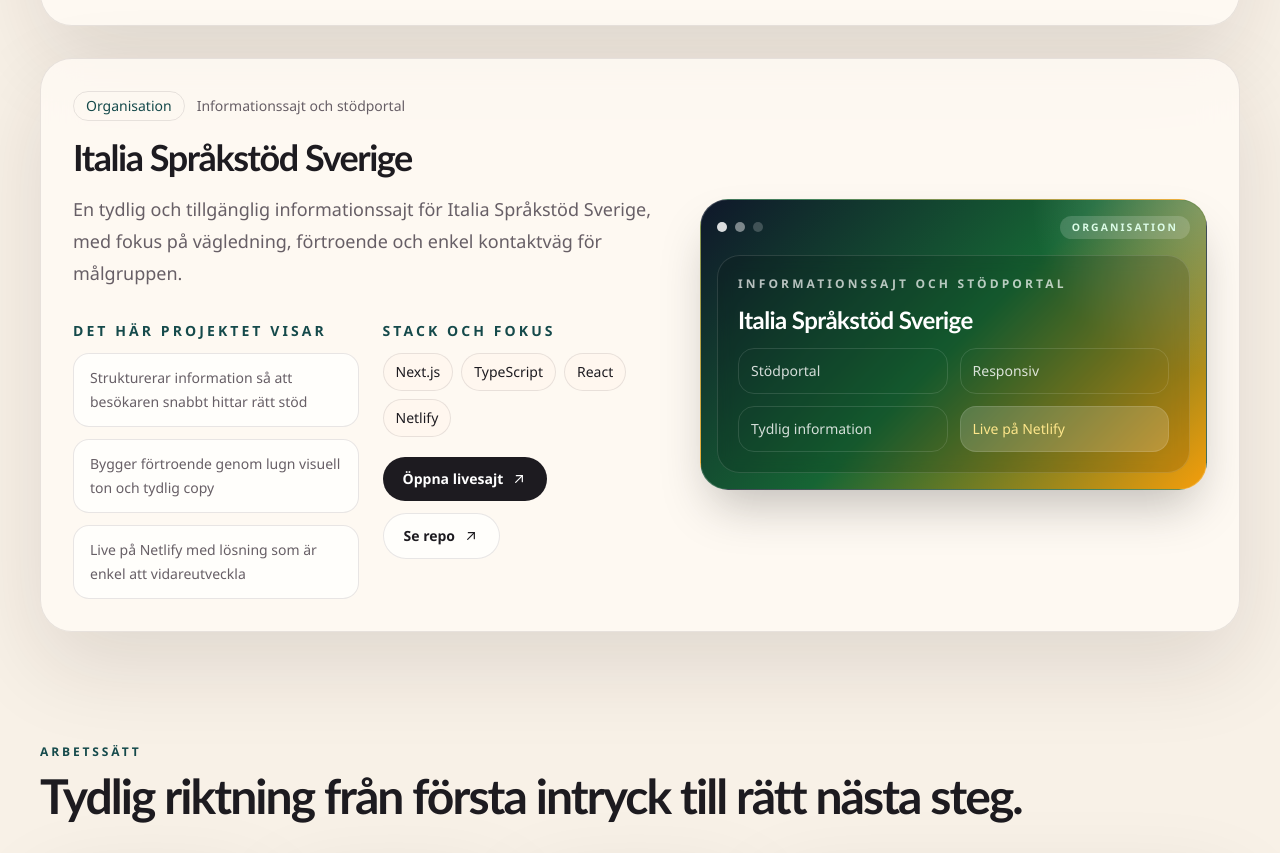
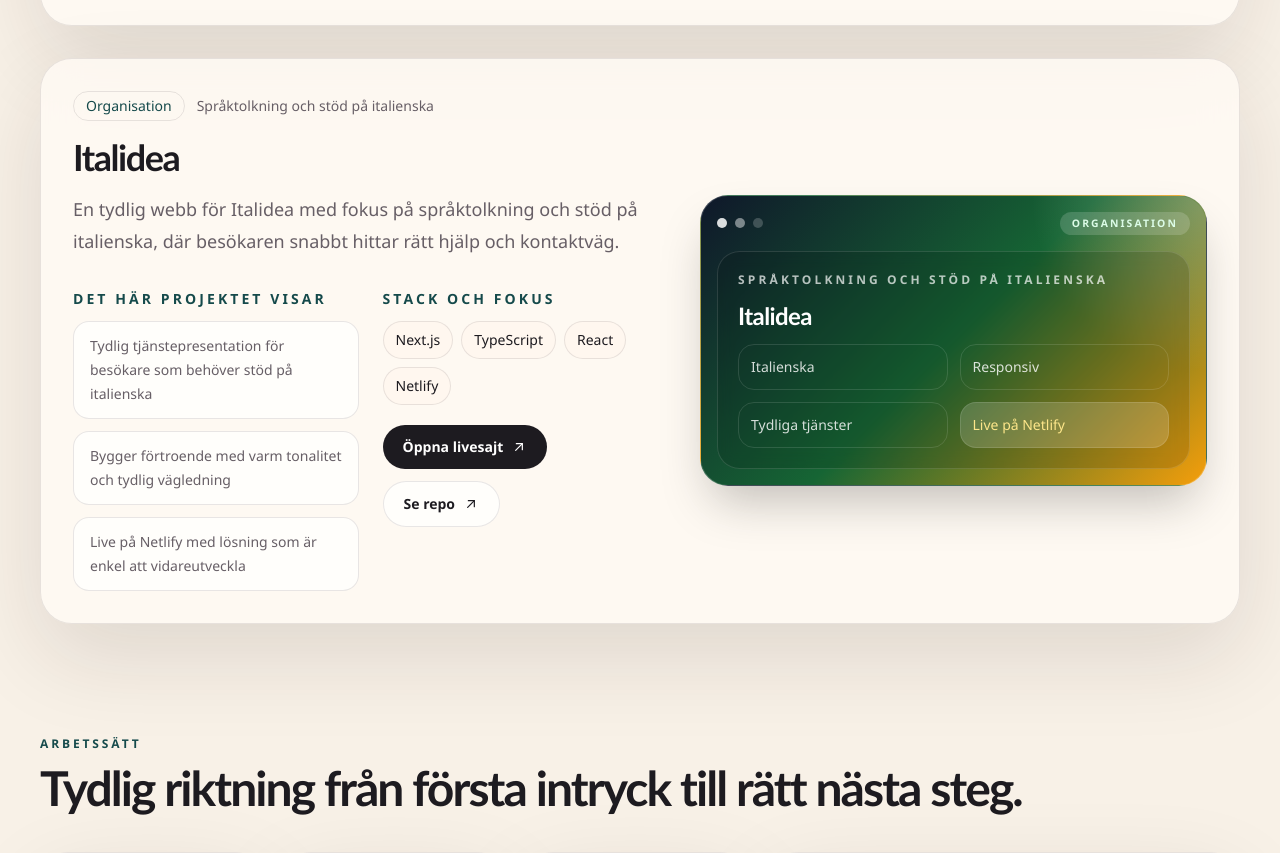
Before and after one commit to Elli2022/eleonora-portfolio, a Next.js app: page / in a window 1280 px wide. Shown: the part 3630-4483 px from the top of the page. Built offline with nearby package versions, Linux system fonts and the light colour scheme.

Commit message:
Portfolio: uppdatera Italia-projekt till Italidea

```diff
--- a/src/app/page.tsx
+++ b/src/app/page.tsx
@@ -142,21 +142,21 @@ const projects: Project[] = [
   },
 
   {
-    name: "Italia Språkstöd Sverige",
-    category: "Informationssajt och stödportal",
+    name: "Italidea",
+    category: "Språktolkning och stöd på italienska",
     summary:
-      "En tydlig och tillgänglig informationssajt för Italia Språkstöd Sverige, med fokus på vägledning, förtroende och enkel kontaktväg för målgruppen.",
+      "En tydlig webb för Italidea med fokus på språktolkning och stöd på italienska, där besökaren snabbt hittar rätt hjälp och kontaktväg.",
     impact: [
-      "Strukturerar information så att besökaren snabbt hittar rätt stöd",
-      "Bygger förtroende genom lugn visuell ton och tydlig copy",
+      "Tydlig tjänstepresentation för besökare som behöver stöd på italienska",
+      "Bygger förtroende med varm tonalitet och tydlig vägledning",
       "Live på Netlify med lösning som är enkel att vidareutveckla",
     ],
     stack: ["Next.js", "TypeScript", "React", "Netlify"],
-    href: "https://italia-sprakstod-sverige.netlify.app/",
+    href: "https://italidea.netlify.app/",
     cta: "Öppna livesajt",
-    repoHref: "https://github.com/Elli2022/Italia-Sprakstod-Sverige",
+    repoHref: "https://github.com/Elli2022/Italidea",
     badge: "Organisation",
-    previewHighlights: ["Stödportal", "Responsiv", "Tydlig information", "Live på Netlify"],
+    previewHighlights: ["Italienska", "Responsiv", "Tydliga tjänster", "Live på Netlify"],
     preview: {
       gradient: "linear-gradient(135deg, #0f172a 0%, #166534 50%, #f59e0b 100%)",
       surface: "rgba(255, 255, 255, 0.16)",
```
